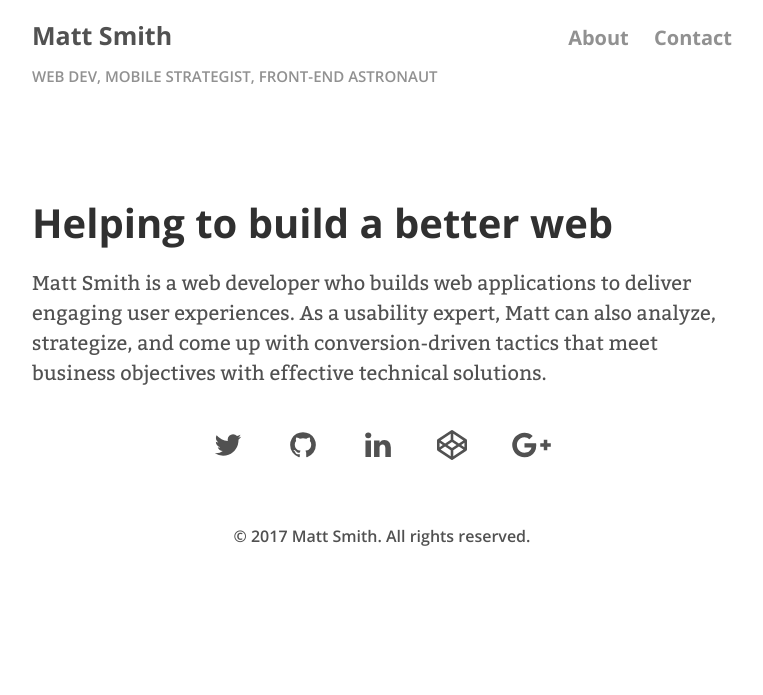
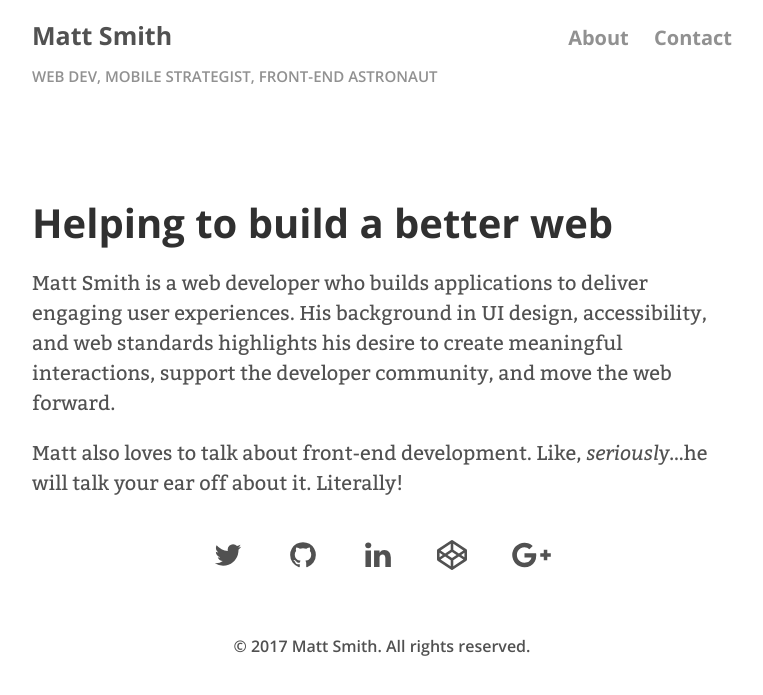
Before and after one commit to AllThingsSmitty/allthingssmitty.github.io, a Jekyll site: the page built from about.md, in a window 1280 px wide. Shown: the top 695 px of the page, without its empty margins (258-1021 px from the left). Built offline with Jekyll 4.4.1, drawn with Linux system fonts in a browser that asks for light colours.

Commit message:
Updated the goods 😎

```diff
--- a/about.md
+++ b/about.md
@@ -3,6 +3,8 @@ layout: page
 title: Helping to build a better web
 ---
 
-Matt Smith is a web developer who builds web applications to deliver engaging user experiences. As a usability expert, Matt can also analyze, strategize, and come up with conversion-driven tactics that meet business objectives with effective technical solutions.
+Matt Smith is a web developer who builds applications to deliver engaging user experiences. His background in UI design, accessibility, and web standards highlights his desire to create meaningful interactions, support the developer community, and move the web forward.
+
+Matt also loves to talk about front-end development. Like, *seriously*...he will talk your ear off about it. Literally!
 
 {% include social-channels.html %}
```
